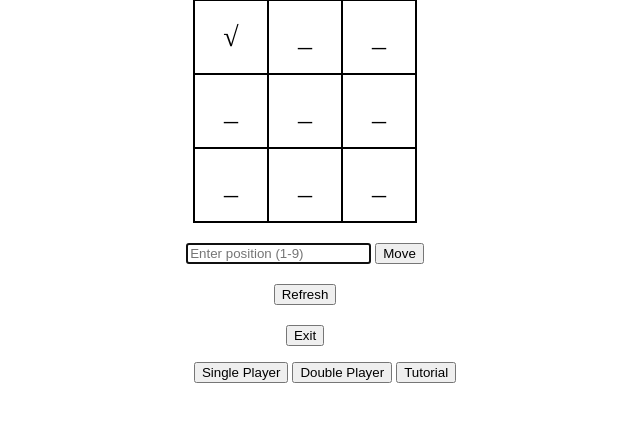
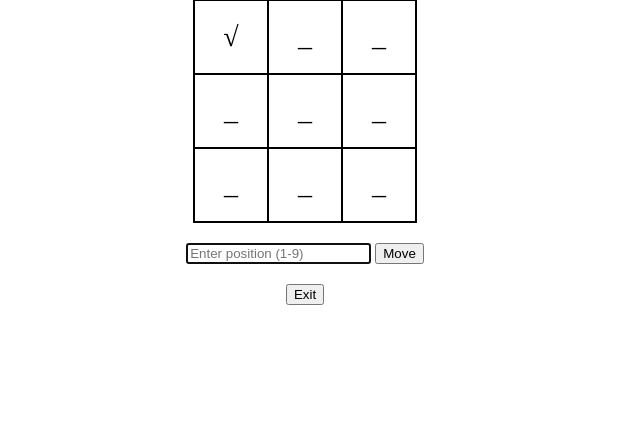
Before and after one commit to MogitBT/Tic_Tac_Toe---Web-based, a Flask app: page /tutorial in a window 1280 px wide. Shown: the part 81-503 px from the top of the page, without its empty margins (335-975 px from the left). Run offline with Flask 3, Linux system fonts and the light colour scheme.

Commit message:
Added a session variable to track the first move made in the tutorial game, and conditional rendering of forms in the tutorial HTML template based on this variable.

```diff
--- a/app.py
+++ b/app.py
@@ -67,8 +67,11 @@ def tutorial_move():
     player = request.form['player']
     position = request.form['position']
 
+    if not session.get('first_move_made',False):
+        session['first_move_made'] = True
+
     message = Game.tutorial_update(position)
-    return render_template('tutorial.html', game=Game.layout(), current_player=Game.current_player, message=message)
+    return render_template('tutorial.html', game=Game.layout(), current_player=Game.current_player, first_move_made=session['first_move_made'], message=message)
 
 @app.route('/refresh', methods=['POST'])
 def refresh():
--- a/templates/tutorial.html
+++ b/templates/tutorial.html
@@ -32,6 +32,7 @@
             </tr>
         {% endfor %}
     </table>
+    {% if first_move_made %}
         <div style="text-align: center;">
             <form action="{{ url_for('tutorial_move') }}" method="post">
                 <input type="hidden" name="player" value="X">
@@ -45,18 +46,20 @@
                 <button type="submit">Refresh</button>
             </form>
         </div>
+    {% else %}
+        <div style="text-align: center; margin-top: 20px;">
+            <form action="{{ url_for('tutorial_move') }}" method="post">
+                <input type="hidden" name="player" value="X">
+                <input type="text" name="position" placeholder="Enter position (1-9)" autofocus>
+                <button type="submit">Move</button>
+            </form>
+        </div>
+    {% endif %}
     <div style='text-align:center; margin-top:20px;'>
         <form action="{{url_for('home')}}" method="post">
             <button type="submit">Exit</button>
         </form>
     </div>
-    <form action="/select_mode" method="post">
-        <ul>
-            <input type="submit" name="mode" value="Single Player">
-            <input type="submit" name="mode" value="Double Player">
-            <input type="submit" name="mode" value="Tutorial">
-        </ul>
-    </form>
     <div style="text-align: center; color: red;">
         {{ message }}
     </div>
```
Lines whose indentation alone changed are shown as unchanged.
